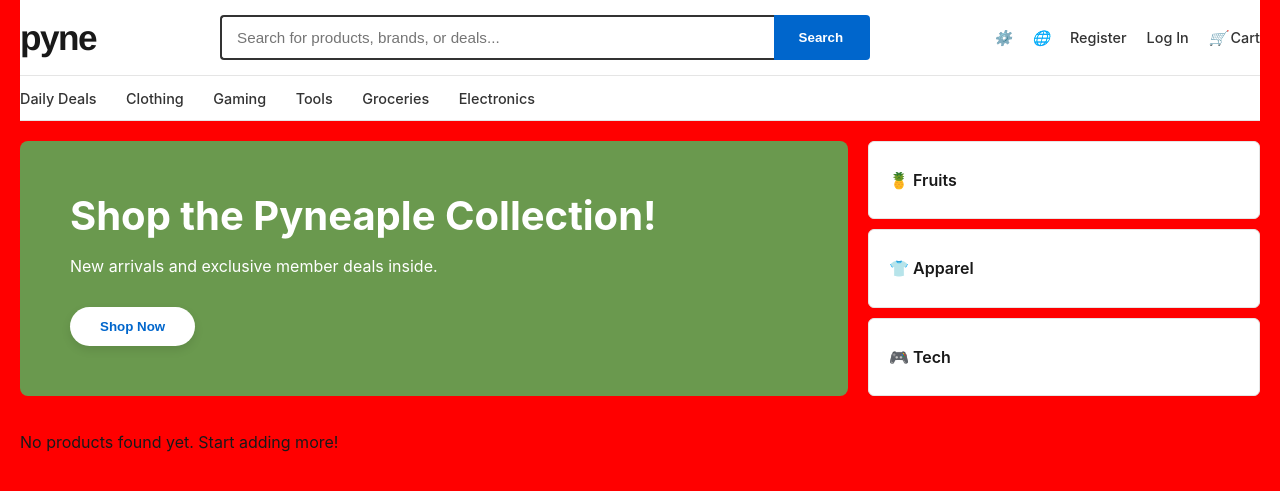
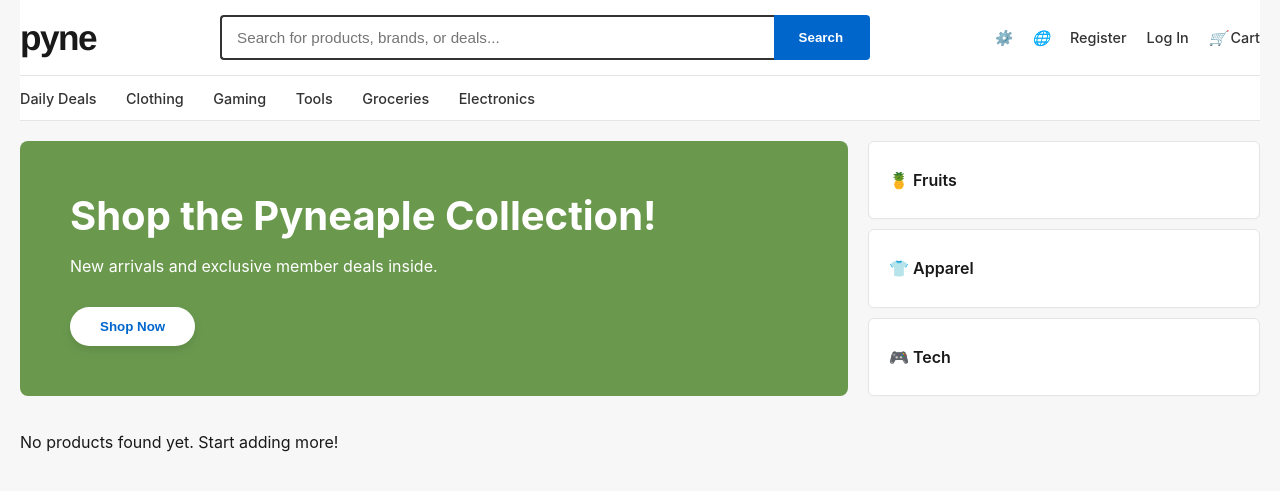
Before and after one commit to hasenburgjohansen515-design/Pyneaple, a PHP site: page / in a window 1280 px wide. Shown: the top 491 px of the page. Run offline with PHP 8.4, Linux system fonts and the light colour scheme; data that the repository does not hold is empty.

Commit message:
Check Complete, good on incognito tab

```diff
--- a/dir/styles.css
+++ b/dir/styles.css
@@ -12,10 +12,9 @@ body {
     font-family: -apple-system, BlinkMacSystemFont, "Segoe UI", Roboto, Helvetica, Arial, sans-serif;
     margin: 0;
     padding: 0;
-    background-color: #ff0000; /* Bright red background for testing */
+    background-color: #f7f7f7; /* Soft background so white product cards stand out */
     color: #191919;
 }
-
 
 .container {
     width: 100%;
```
